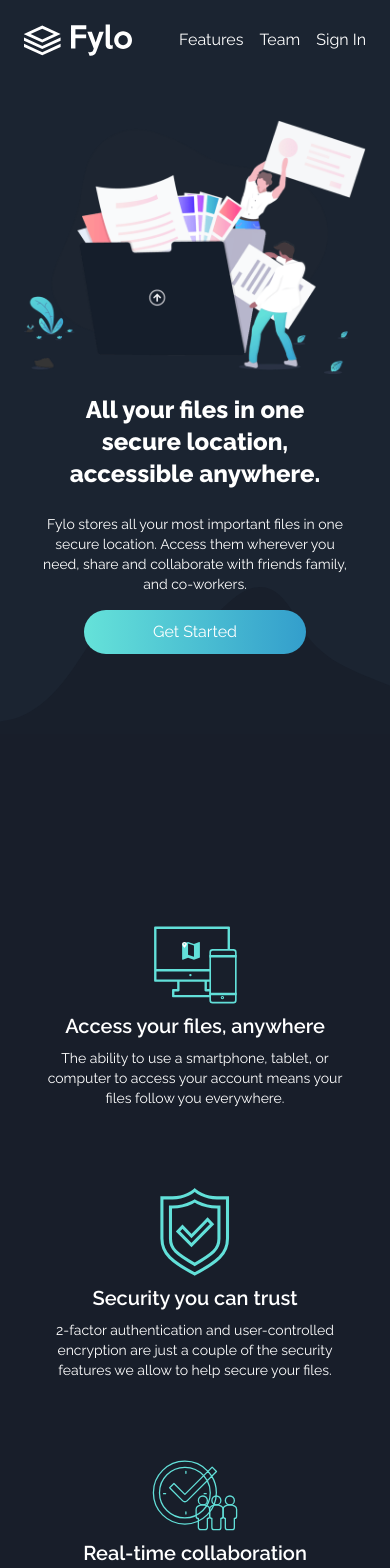
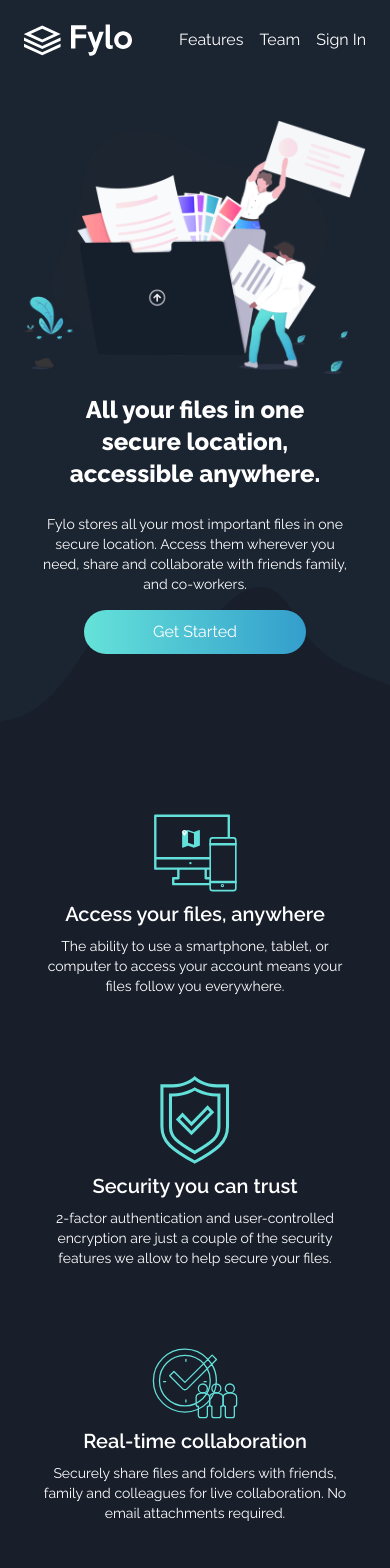
Before and after one commit to atharvaupare/fylo-landingpage, a React (Vite) app: page / in a window 390 px wide. Shown: the top 1568 px of the page. Built offline with nearby package versions, Linux system fonts and the light colour scheme.

Commit message:
fix: padding

```diff
--- a/src/components/Services.jsx
+++ b/src/components/Services.jsx
@@ -34,7 +34,7 @@ const Services = () => {
   ];
 
   return (
-    <div className="bg-secondary px-6 text-white py-20 pt-48">
+    <div className="bg-secondary px-6 text-white py-20 md:pt-48">
       <div className="grid grid-cols-1 items-center justify-center gap-20 md:grid-cols-2 md:px-56">
         {features.map((feature, index) => (
           <Feature
```
